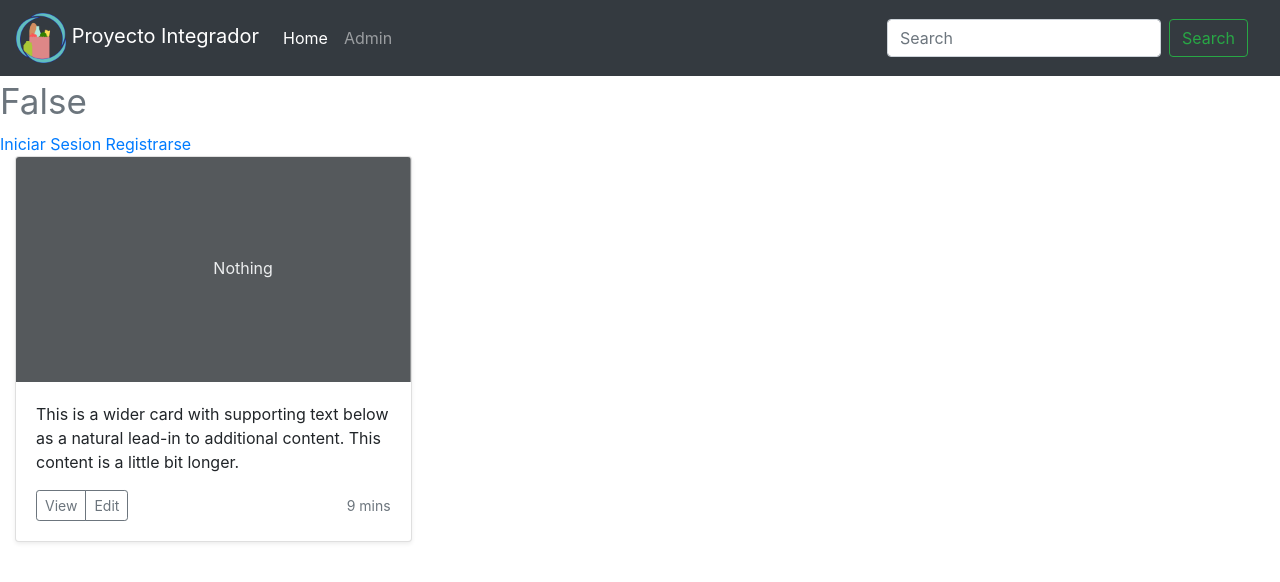
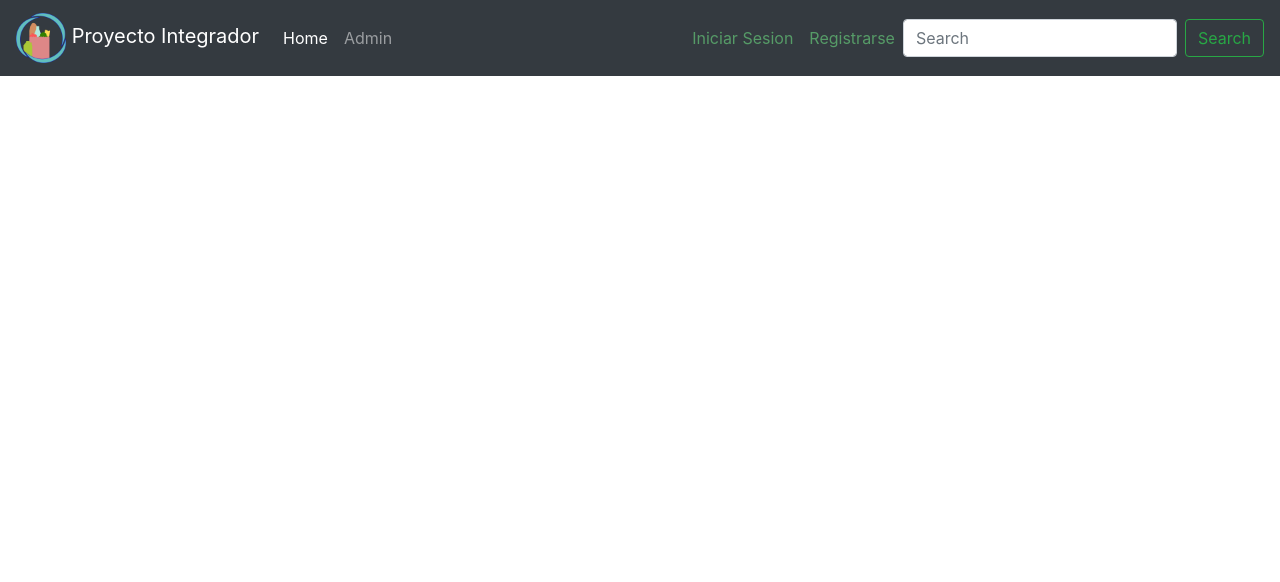
Before and after one commit to MaximoSav/Proyecto-Integrador-Django, a Django app: page / in a window 1280 px wide. Shown: the top 582 px of the page. Run offline with Django 3.2, Linux system fonts and the light colour scheme; parts of the project's set-up code (start-up, migrations or seed data) failed here and were passed over; some libraries are stand-ins or nearby versions.

Commit message:
fixed logout and updated base.html

```diff
--- a/core/core/settings.py
+++ b/core/core/settings.py
@@ -129,4 +129,4 @@ STATICFILES_DIRS = (
 
 MEDIA_URL = '/media/'
 MEDIA_ROOT = BASE_DIR + '/media/'
-LOGIN_REDIRECT_URL = '/dashboard/'
+LOGIN_REDIRECT_URL = '/'
--- a/core/mercado/urls.py
+++ b/core/mercado/urls.py
@@ -1,12 +1,11 @@
 from django.urls import path,include
 from . import views
 from .views import *
-from django.contrib.auth.views import LoginView, LogoutView
+from django.contrib.auth.views import LoginView
 
 urlpatterns = [
-    path('', BaseView),
-    path('dashboard/',views.dashboardView,name="dashboard"),
-    path('accounts/login/',LoginView.as_view(),name="login_url"),
-    path('accounts/register/',views.registerView,name="register_url"),
-
+    path('', BaseView, name="base_url"),
+    path('accounts/login/', LoginView.as_view(), name="login_url"),
+    path('accounts/register/', views.registerView, name="register_url"),
+    path('accounts/logout/', views.logoutView, name="logout_url"),
 ]
--- a/core/mercado/views.py
+++ b/core/mercado/views.py
@@ -2,15 +2,14 @@ from django.shortcuts import render, redirect
 from django.views.generic import TemplateView
 from .forms import RegisterForm
 from django.contrib.auth.decorators import login_required
+from django.contrib.auth import logout
 
 # Create your views here.
 
+
 def BaseView(request):
-    return render(request, 'mercado/base.html', {'name': request.user,})
+    return render(request, 'mercado/main.html', {'name': request.user, })
 
-@login_required
-def dashboardView(request):
-    return render(request, 'mercado/base.html')
 
 def registerView(request):
     if request.method == "POST":
@@ -22,3 +21,11 @@ def registerView(request):
         form = RegisterForm()
 
     return render(request, 'registration/register.html', {'form': form})
+
+
+def logoutView(request):
+    if request.user.is_authenticated:
+        logout(request)
+        return redirect("base_url")
+    else:
+        return redirect("login_url")
--- a/core/templates/registration/base.html
+++ b/core/templates/base.html
@@ -32,13 +32,32 @@
 				<li class="nav-item">
 					<a class="nav-link" href="/admin">Admin</a>
 				</li>
+
 			</ul>
+
 			<form class="form-inline mt-2 mt-md-0">
+				<ul class="navbar-nav mr-auto">
+					{% if user.is_authenticated%}
+					<li class="nav-item">
+						<a class="nav-link" style="color:rgb(86, 155, 103);" href="{% url 'logout_url' %}">Cerrar sesión</a>
+					</li>
+					{% else %}
+					<li class="nav-item">
+						<a class="nav-link" style="color:rgb(86, 155, 103);" href="{% url 'login_url' %}">Iniciar
+							Sesion</a>
+					</li>
+					<li class="nav-item">
+						<a class="nav-link" style="color:rgb(86, 155, 103);"
+							href="{% url 'register_url' %}">Registrarse</a>
+					</li>
+					{% endif %}
+				</ul>
 				<input class="form-control mr-sm-2" type="text" placeholder="Search" aria-label="Search">
 				<button class="btn btn-outline-success my-2 my-sm-0" type="submit">Search</button>
 			</form>
 		</div>
 	</nav>
+
 	{% block content %}
 	{% endblock %}
 	{% bootstrap_javascript jquery='full' %}
--- a/core/templates/mercado/base.html
+++ /dev/null
@@ -1,74 +0,0 @@
-<!DOCTYPE html>
-{% load static %}
-<html lang="en">
-
-<head>
-  <meta charset="UTF-8">
-  <meta name="viewport" content="width=device-width, initial-scale=1, shrink-to-fit=no">
-  <title>Pagina web</title>
-
-  {% load bootstrap4 %}
-  {% bootstrap_css %}
-
-</head>
-
-<body>
-  <nav class="navbar navbar-expand-lg navbar-dark bg-dark">
-    <a class="navbar-brand" href="/">
-      <img src={% static 'logo.png' %} width="50" height="50" class="d-inline-block align-center" alt=""
-        loading="lazy"></img> Proyecto Integrador
-    </a>
-    <ul class="navbar-nav mr-auto">
-      <li class="nav-item">
-        <a class="nav-link active" href="/">Home</a>
-      </li>
-
-      <li class="nav-item">
-        <a class="nav-link" href="/admin">Admin</a>
-      </li>
-    </ul>
-    <div class="navbar">
-      <form class="form-inline">
-        <input class="form-control mr-sm-2" type="search" placeholder="Search">
-        <button class="btn btn-outline-success my-2 my-sm-0" type="submit">Search</button>
-      </form>
-    </div>
-  </nav>
-  <h1> {{ user.username }} <small class="text-muted"> {{ user.is_authenticated }} </small></h1>
-
-
-  {% if user.is_aunthenticated%}
-  <a href="{% url 'logout' %}">Salir de la Sesion</a>
-
-  {% else %}
-  <a href="{% url 'login_url' %}">Iniciar Sesion</a>
-  <a href="{% url 'register_url' %}">Registrarse</a>
-  {% endif %}
-
-
-  <div class="col-md-4">
-    <div class="card mb-4 shadow-sm">
-      <svg class="bd-placeholder-img card-img-top" width="100%" height="225" xmlns="http://www.w3.org/2000/svg"
-        preserveAspectRatio="xMidYMid slice" focusable="false" role="img" aria-label="Placeholder: Thumbnail">
-        <title>Placeholder</title>
-        <rect width="100%" height="100%" fill="#55595c"></rect><text x="50%" y="50%" fill="#eceeef"
-          dy=".3em">Nothing</text>
-      </svg>
-      <div class="card-body">
-        <p class="card-text">This is a wider card with supporting text below as a natural lead-in to additional content.
-          This content is a little bit longer.</p>
-        <div class="d-flex justify-content-between align-items-center">
-          <div class="btn-group">
-            <button type="button" class="btn btn-sm btn-outline-secondary">View</button>
-            <button type="button" class="btn btn-sm btn-outline-secondary">Edit</button>
-          </div>
-          <small class="text-muted">9 mins</small>
-        </div>
-      </div>
-    </div>
-  </div>
-
-  {% bootstrap_javascript jquery='full' %}
-</body>
-
-</html>
--- a/core/templates/mercado/dashboard.html
+++ /dev/null
@@ -1,5 +0,0 @@
-{% extends 'index.html'%}
-
-{% block content %}
-<h1>Bienvenido, {{user.username}}</h1>
-{% endblock %}
--- /dev/null
+++ b/core/templates/mercado/main.html
@@ -0,0 +1,12 @@
+{% extends 'base.html'%}
+{% load static %}
+
+{% block css %}
+
+{% endblock %}
+
+<body>
+    {% block content %}
+    {% endblock %}
+
+</body>
--- a/core/templates/registration/login.html
+++ b/core/templates/registration/login.html
@@ -1,4 +1,4 @@
-{% extends 'registration/base.html'%}
+{% extends 'base.html'%}
 {% load static %}
 
 {% block css %}
--- a/core/templates/registration/register.html
+++ b/core/templates/registration/register.html
@@ -1,4 +1,4 @@
-{% extends 'registration/base.html'%}
+{% extends 'base.html'%}
 {% load static %}
 {% block css %}
 <link rel="stylesheet" href={% static 'css/signin.css' %}>
```
Also changed, not shown: 1 other file.
